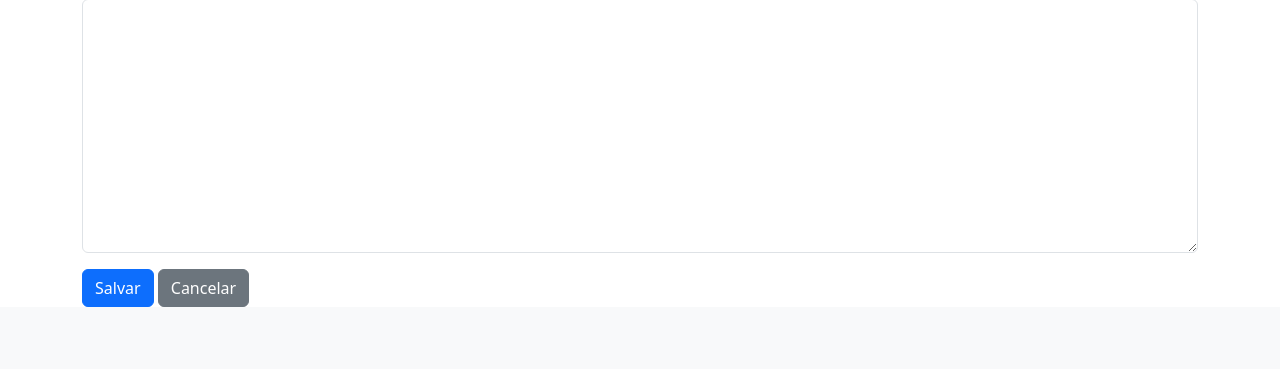
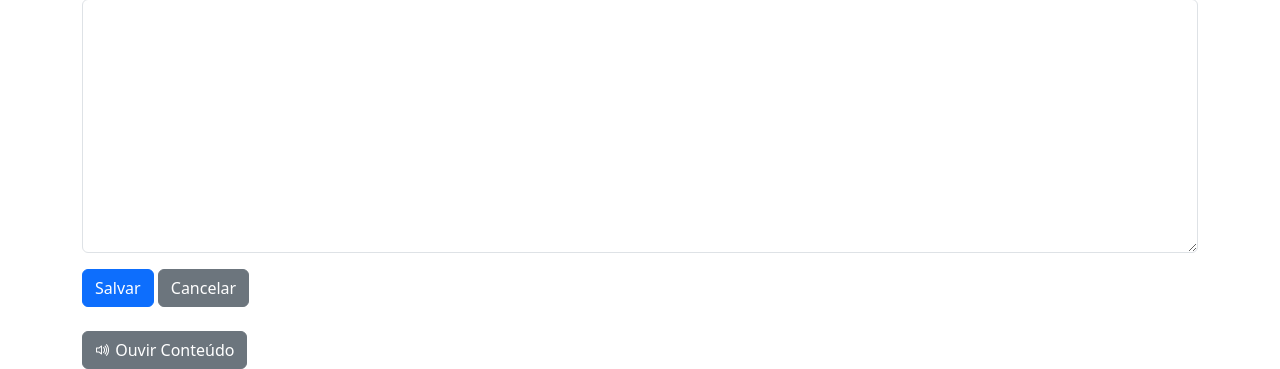
Before and after one commit to fabianasugamele/gestaoEscolarUnivesp, a Django app: page /alunos/create/ in a window 1280 px wide. Shown: the part 1631-2000 px from the top of the page. Before the commit the page ends 1938 px from the top, so only its background shows below. Run offline with Django 5.2, Linux system fonts and the light colour scheme; the visitor is signed in with stand-in values (Sample User, id 1); some libraries are stand-ins or nearby versions.

Commit message:
Subindo atualizaçao de acessibilidade

```diff
--- a/gestao_escolar/templates/base.html
+++ b/gestao_escolar/templates/base.html
@@ -29,7 +29,33 @@
 
     <main class="container">
       {% block content %}{% endblock content %}
+      <!-- Botão de TTS -->
+      <button id="tts-button" class="btn btn-secondary mt-4">
+        <i class="bi bi-volume-up"></i> Ouvir Conteúdo
+      </button>
     </main>
+
+    <!-- Script para integração com VLibras -->
+    <div vw class="enabled">
+      <div vw-access-button class="active"></div>
+      <div vw-plugin-wrapper>
+        <div class="vw-plugin-top-wrapper"></div>
+      </div>
+    </div>
+    <script src="https://vlibras.gov.br/app/vlibras-plugin.js"></script>
+    <script>
+      new window.VLibras.Widget('https://vlibras.gov.br/app');
+    </script>
+
+    <!-- Script para TTS usando Web Speech API -->
+    <script>
+      document.getElementById('tts-button').addEventListener('click', function() {
+        const content = document.querySelector('main').innerText;
+        const speech = new SpeechSynthesisUtterance(content);
+        speech.lang = 'pt-BR';
+        window.speechSynthesis.speak(speech);
+      });
+    </script>
 
     <script src="https://cdn.jsdelivr.net/npm/bootstrap@5.3.3/dist/js/bootstrap.bundle.min.js" integrity="sha384-YvpcrYf0tY3lHB60NNkmXc5s9fDVZLESaAA55NDzOxhy9GkcIdslK1eN7N6jIeHz" crossorigin="anonymous"></script>
   </body>
```
